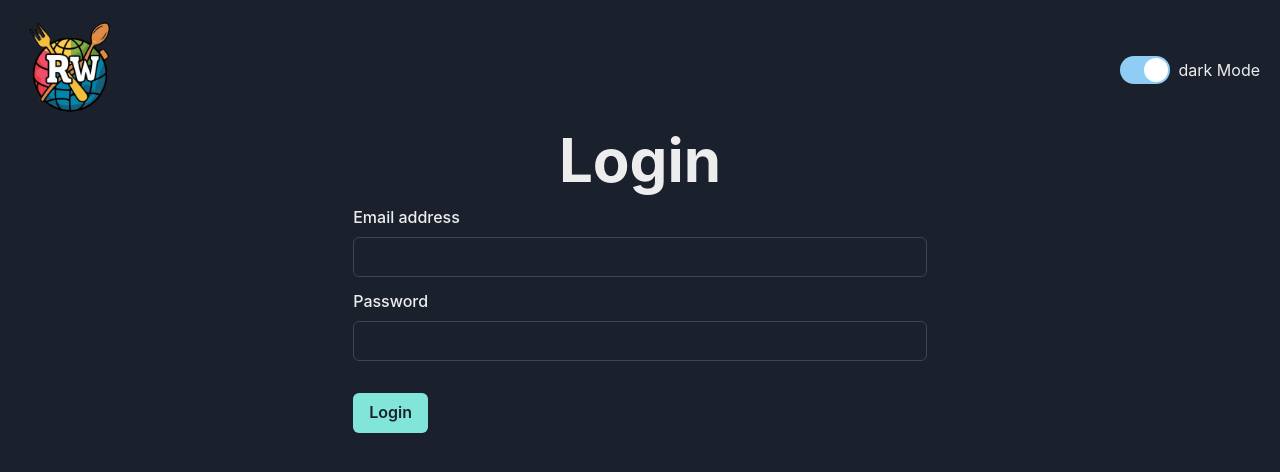
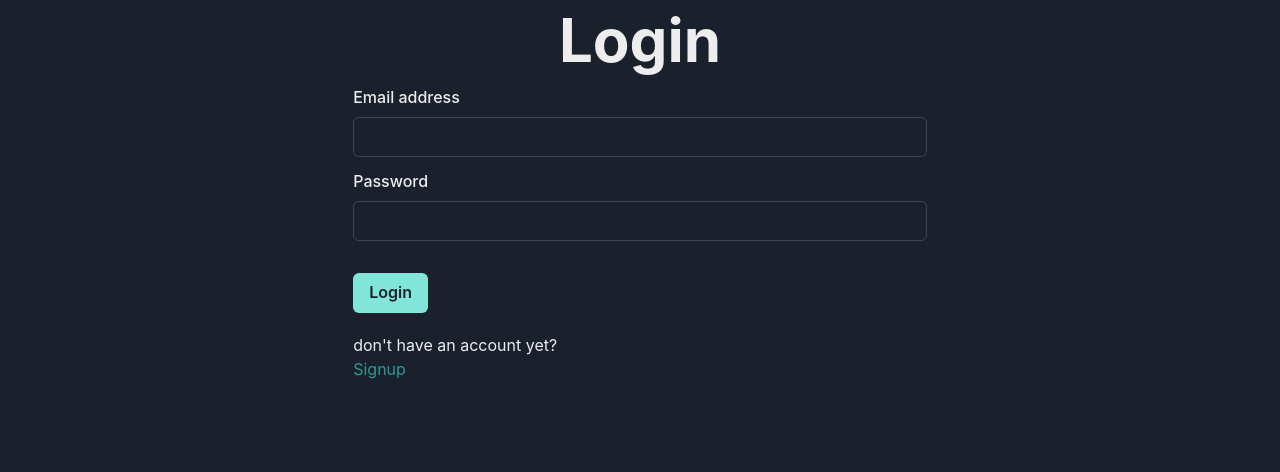
Before and after one commit to Alexandremfc/Recipe-World-app, a React (Vite) app: page /login in a window 1280 px wide. Shown: the top 472 px of the page. Built offline with nearby package versions, Linux system fonts and the light colour scheme.

Commit message:
code refactor.

```diff
--- a/src/components/ResgisterForm.tsx
+++ b/src/components/ResgisterForm.tsx
@@ -5,6 +5,7 @@ import { AxiosError } from "axios";
 import { Text } from "@chakra-ui/react";
 import { z } from "zod";
 import { zodResolver } from "@hookform/resolvers/zod/dist/zod.js";
+import { useNavigate } from "react-router-dom";
 
 const passwordComplexitySchema = z
   .string()
@@ -35,10 +36,10 @@ const schema = z.object({
 type FormData = z.infer<typeof schema>;
 
 const ResgisterForm = () => {
+  const navigate = useNavigate();
   const {
     register,
     handleSubmit,
-    reset,
     formState: { errors },
   } = useForm<FormData>({ resolver: zodResolver(schema) });
 
@@ -46,7 +47,8 @@ const ResgisterForm = () => {
     apiCleint
       .post("/users", data)
       .then((res) => {
-        console.log(res.headers);
+        console.log(res);
+        navigate('/login');
       })
       .catch((err: AxiosError) => console.log(err.response?.data));
   };
@@ -55,7 +57,6 @@ const ResgisterForm = () => {
     <form
       onSubmit={handleSubmit((data) => {
         onSubmit(data);
-        reset();
       })}
     >
       <FormControl>
--- a/src/main.tsx
+++ b/src/main.tsx
@@ -10,6 +10,7 @@ ReactDOM.createRoot(document.getElementById("root")!).render(
   <React.StrictMode>
     <ChakraProvider theme={theme}>
       <ColorModeScript initialColorMode={theme.config.initialColorMode} />
+
       <RouterProvider router={router} />
     </ChakraProvider>
   </React.StrictMode>
--- a/src/pages/Login.tsx
+++ b/src/pages/Login.tsx
@@ -1,20 +1,21 @@
-import { Container, Heading } from "@chakra-ui/react"
-import LoginForm from "../components/LoginForm"
-import Navbar from "../components/Navbar"
-
+import { Container, Heading, Text } from "@chakra-ui/react";
+import LoginForm from "../components/LoginForm";
+import { Link as ReactRouterLink } from "react-router-dom";
+import { Link as ChakraLink } from "@chakra-ui/react";
 
 const Login = () => {
   return (
-    <>
-    <Navbar />
-      <Container>
-        <Heading size='3xl' mb="15px" textAlign="center">
-          Login
-        </Heading >
-        <LoginForm />
-      </Container>
-    </>
-  )
-}
+    <Container>
+      <Heading size="3xl" mb="15px" textAlign="center">
+        Login
+      </Heading>
+      <LoginForm />
+      <Text>don't have an account yet?</Text>
+      <ChakraLink color="teal.500" as={ReactRouterLink} to="/signup">
+        Signup
+      </ChakraLink>
+    </Container>
+  );
+};
 
-export default Login
+export default Login;
```
Also changed, not shown: src/pages/routes.tsx (+4 -4 lines).
